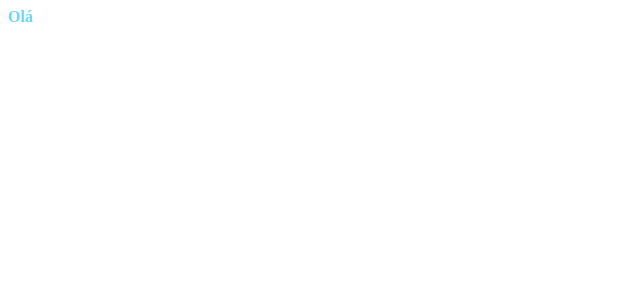
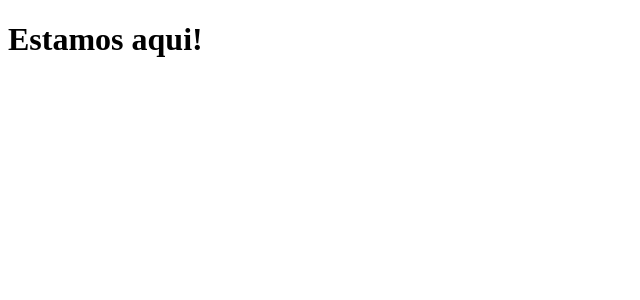
Before and after one commit to igorxcardoso/-netflix-fake-etho-client, a React (Create React App) app in the folder netflix-fake-client/: page /login in a window 1280 px wide. Shown: the top 300 px of the page, without its empty margins (0-640 px from the left). Built offline with nearby package versions, Linux system fonts and the light colour scheme.

Commit message:
route app settings

```diff
--- a/netflix-fake-client/src/App.tsx
+++ b/netflix-fake-client/src/App.tsx
@@ -1,16 +1,28 @@
 import React from 'react';
-import logo from './logo.svg';
+import Login from "./screens/login/login.screen";
+import { Route, Routes } from "react-router-dom";
+import { LoginPath } from "./screens/login/login.types"
+
+
 import './App.css';
 
 function App() {
   const myText = "Olá";
 
   return (
-    <div id={myText} className="test-text">
-      <header>
-        <b>{myText}</b>
-      </header>
-    </div>
+    // // Exemplo
+    // <div id={myText} className="test-text">
+    //   <header>
+    //     <b>{myText}</b>
+    //     {<Login></Login>}
+    //   </header>
+    // </div>
+
+    <Routes>
+      {/* <Route path="/login" element={<Login />} /> */}
+      <Route path={LoginPath} element={<Login />} />
+
+    </Routes>
   );
 }
 
--- /dev/null
+++ b/netflix-fake-client/src/screens/login/login.screen.tsx
@@ -0,0 +1,9 @@
+import React from "react";
+
+export default function Login() {
+    return (
+        <>
+            <h1>Estamos aqui!</h1>
+        </>
+    );
+}
--- /dev/null
+++ b/netflix-fake-client/src/screens/login/login.types.ts
@@ -0,0 +1 @@
+export const LoginPath = '/login';
```
